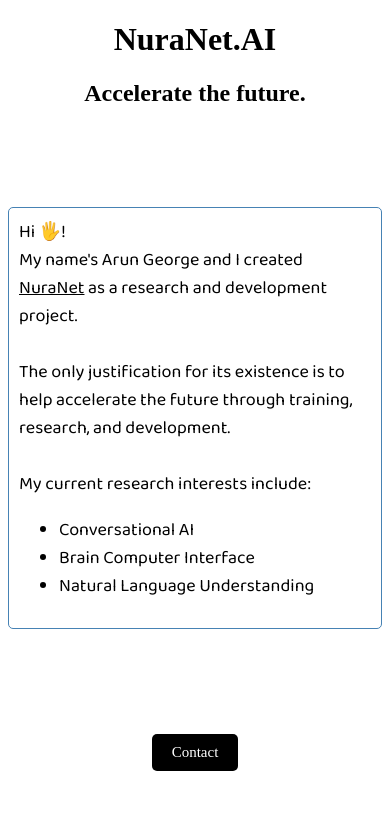
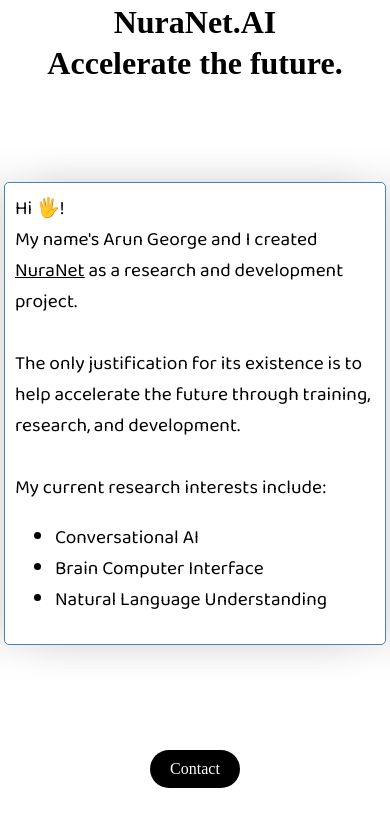
Before and after one commit to NuraNet/mvue, a Vue app: page / in a window 390 px wide. Shown: the top 826 px of the page. Built offline with nearby package versions, Linux system fonts and the light colour scheme; a web font is replaced by a local one.

Commit message:
Updated: ccss to make it more mobile friendly.

```diff
--- a/src/App.vue
+++ b/src/App.vue
@@ -51,6 +51,8 @@
   font-family: 'Goldman', cursive;
   text-align: center;
   color: black;
+  font-size: 2rem;
+  margin:1%;
 
 }
 
@@ -58,18 +60,20 @@
 
 
  .container {
-   max-width: 500px;
+   max-width: 700px;
    margin: 100px auto;
    overflow: auto;
 
    border: 1px solid steelblue;
    padding: 10px;
    border-radius: 5px;
+   box-shadow: 30px 0px 40px rgba(0,0,0,0.1),-30px 0 40px rgba(0,0,0,0.1);
    text-align: left;
 
 
    font-family: 'Baloo 2', cursive;
-   font-size:large;
+   font-size:1.2rem
+
  }
 
 
@@ -80,16 +84,20 @@
     border: none;
     padding: 10px 20px;
     margin: 5px;
-    border-radius: 5px;
+    border-radius: 50px;
     cursor: pointer;
     text-decoration: none;
-    font-size: 15px;
+    font-size: 1rem;
     font-family: inherit;
-
+    transition: background 500ms ease;
 
  }
 
 
+    .button:hover {
+      background: gray;
+    }
+
 
 
 </style>
```
